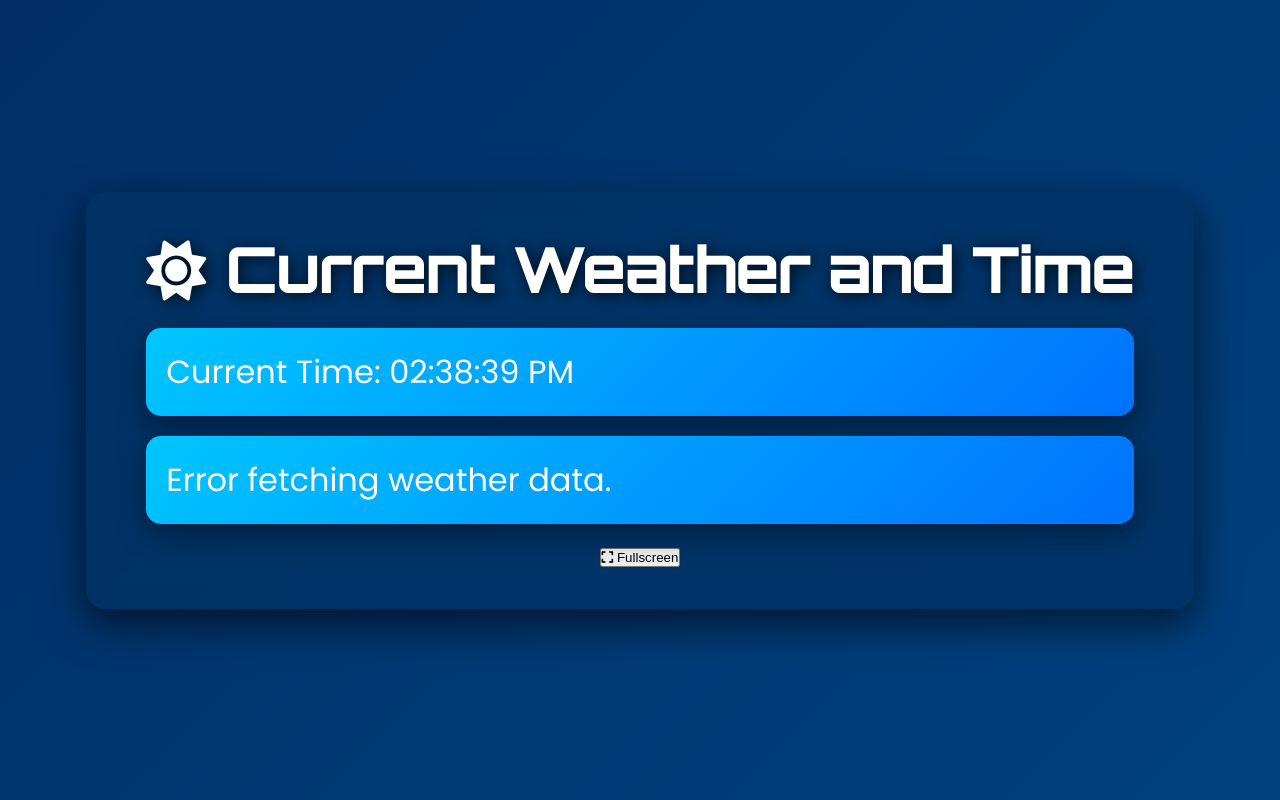
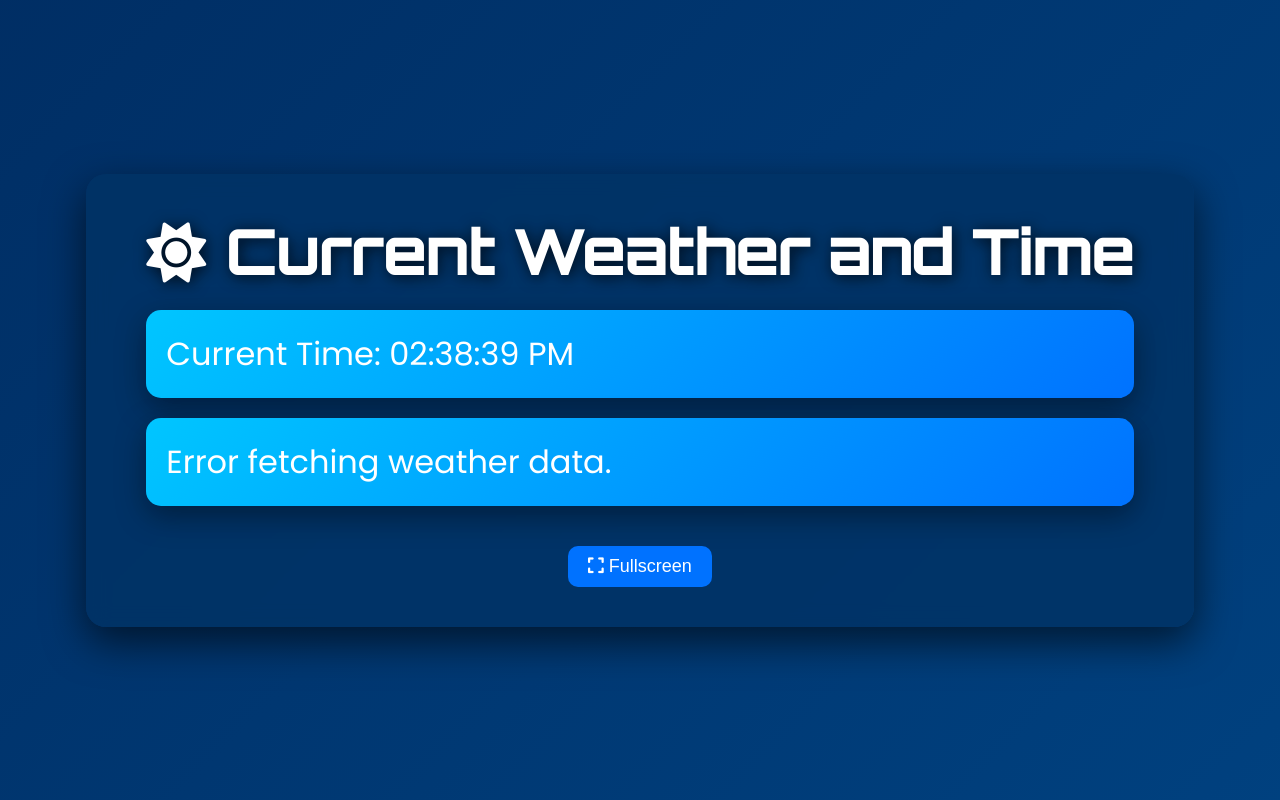
Before and after one commit to SleepingFox1899/Clock-Time, a plain HTML site: page index.html in a window 1280 px wide. Drawn offline with Linux system fonts and the light colour scheme; no server answers.

Commit message:
Update styles.css

```diff
--- a/styles.css
+++ b/styles.css
@@ -86,6 +86,22 @@ h1 {
     background: linear-gradient(135deg, #0072ff, #00c6ff);
 }
 
+.fullscreen-btn {
+    margin-top: 20px;
+    padding: 10px 20px;
+    border: none;
+    border-radius: 10px;
+    background: #0072ff;
+    color: white;
+    font-size: 18px;
+    cursor: pointer;
+    transition: background 0.3s;
+}
+
+.fullscreen-btn:hover {
+    background: #00c6ff;
+}
+
 @media (max-width: 600px) {
     .info {
         font-size: 24px;
@@ -99,4 +115,9 @@ h1 {
     .container {
         padding: 20px 30px;
     }
+
+    .fullscreen-btn {
+        font-size: 16px;
+        padding: 8px 16px;
+    }
 }
```
